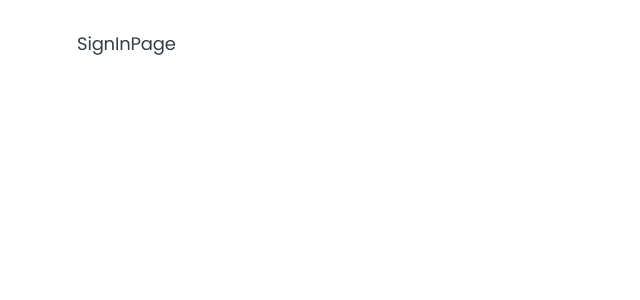
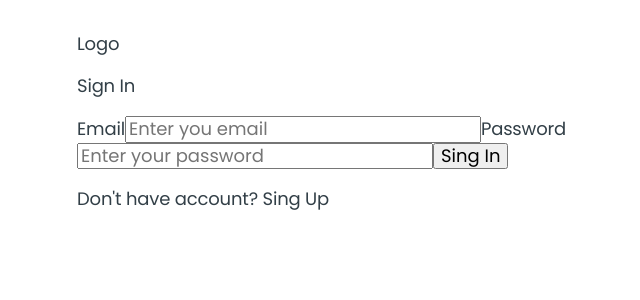
Before and after one commit to Vanlsh/project-AquaTrack-front, a React (Vite) app: page /signin in a window 1280 px wide. Shown: the top 300 px of the page, without its empty margins (211-851 px from the left). Built offline with nearby package versions, Linux system fonts and the light colour scheme.

Commit message:
init form

```diff
--- a/src/components/SignInForm/SignInForm.jsx
+++ b/src/components/SignInForm/SignInForm.jsx
@@ -1,5 +1,31 @@
+import { useForm } from "react-hook-form";
+import Logo from "../Logo/Logo";
+
 const SignInForm = () => {
-  return <div>SignInForm</div>;
+  const { register, handleSubmit } = useForm();
+
+  const onSubmit = (d) => {
+    //TODO axios post
+    console.log(d);
+  };
+
+  return (
+    <>
+      <Logo />
+      <form onSubmit={handleSubmit(onSubmit)}>
+        <p>Sign In</p>
+        <label>
+          Email
+          <input {...register("email")} placeholder="Enter you email" />
+        </label>
+        <label>
+          Password
+          <input {...register("password")} placeholder="Enter your password" />
+        </label>
+        <button type="submit">Sing In</button>
+      </form>
+    </>
+  );
 };
 
 export default SignInForm;
--- a/src/pages/SignInPage/SignInPage.jsx
+++ b/src/pages/SignInPage/SignInPage.jsx
@@ -1,5 +1,12 @@
+import SignInForm from "../../components/SignInForm/SignInForm.jsx";
+
 const SignInPage = () => {
-  return <div>SignInPage</div>;
+  return (
+    <div>
+      <SignInForm />
+      <p>Don't have account? Sing Up</p>
+    </div>
+  );
 };
 
 export default SignInPage;
```
Also changed, not shown: 1 other file (tests, documents, lock files or other folders).
